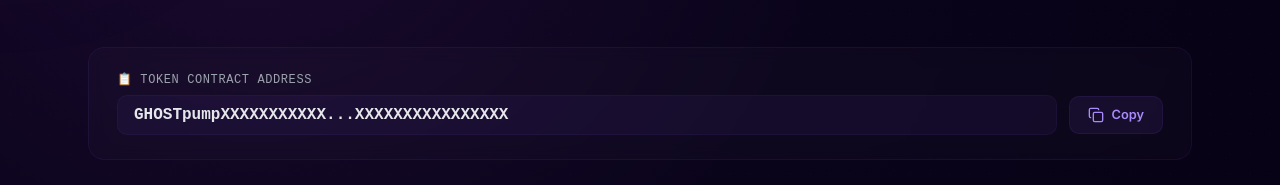
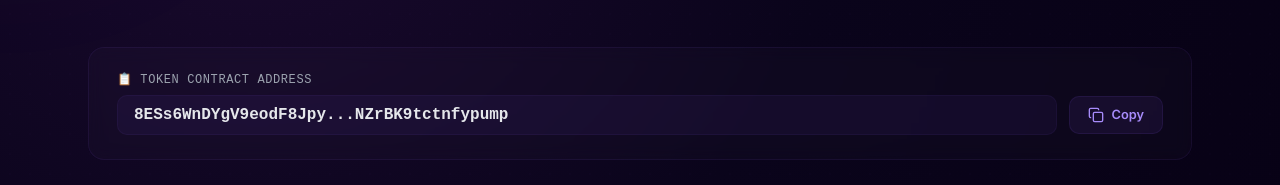
Before and after one commit to HitmanWiki/ghost_web, a React (Vite) app: page / in a window 1280 px wide. Shown: the part 4799-4984 px from the top of the page. Built offline with nearby package versions, Linux system fonts and the light colour scheme.

Commit message:
first commit

```diff
--- a/src/components/Token.tsx
+++ b/src/components/Token.tsx
@@ -12,10 +12,10 @@ export default function Token() {
   });
   const bgY = useTransform(scrollYProgress, [0, 1], [0, 100]);
 
-  const tokenAddress = "GHOSTpumpXXXXXXXXXXXXXXXXXXXXXXXXXXXXXX";
-  const pumpFunLink = "https://pump.fun/coin/GHOSTpumpXXXXXXXXXXXXXXXXXXXXXXXXXXXXXX";
-  const dexscreenerLink = "https://dexscreener.com/solana/GHOSTpumpXXXXXXXXXXXXXXXXXXXXXXXXXXXXXX";
-  const dexToolsLink = "https://www.dextools.io/app/en/solana/pair/GHOSTpumpXXXXXXXXXXXXXXXXXXXXXXXXXXXXXX";
+  const tokenAddress = "8ESs6WnDYgV9eodF8JpyNrrdQuuvNZrBK9tctnfypump";
+  const pumpFunLink = "https://pump.fun/coin/8ESs6WnDYgV9eodF8JpyNrrdQuuvNZrBK9tctnfypump";
+  const dexscreenerLink = "https://dexscreener.com/solana/fw7ekbbdjgv68w43e7eisnreesff1sqfwmwgk31dbkji";
+  const dexToolsLink = "https://www.dextools.io/app/solana/pair-explorer/8ESs6WnDYgV9eodF8JpyNrrdQuuvNZrBK9tctnfypump";
 
   const tokenStats = [
     { label: 'Total Supply', value: '1,000,000,000', icon: Coins, color: '#a78bfa' },
```
